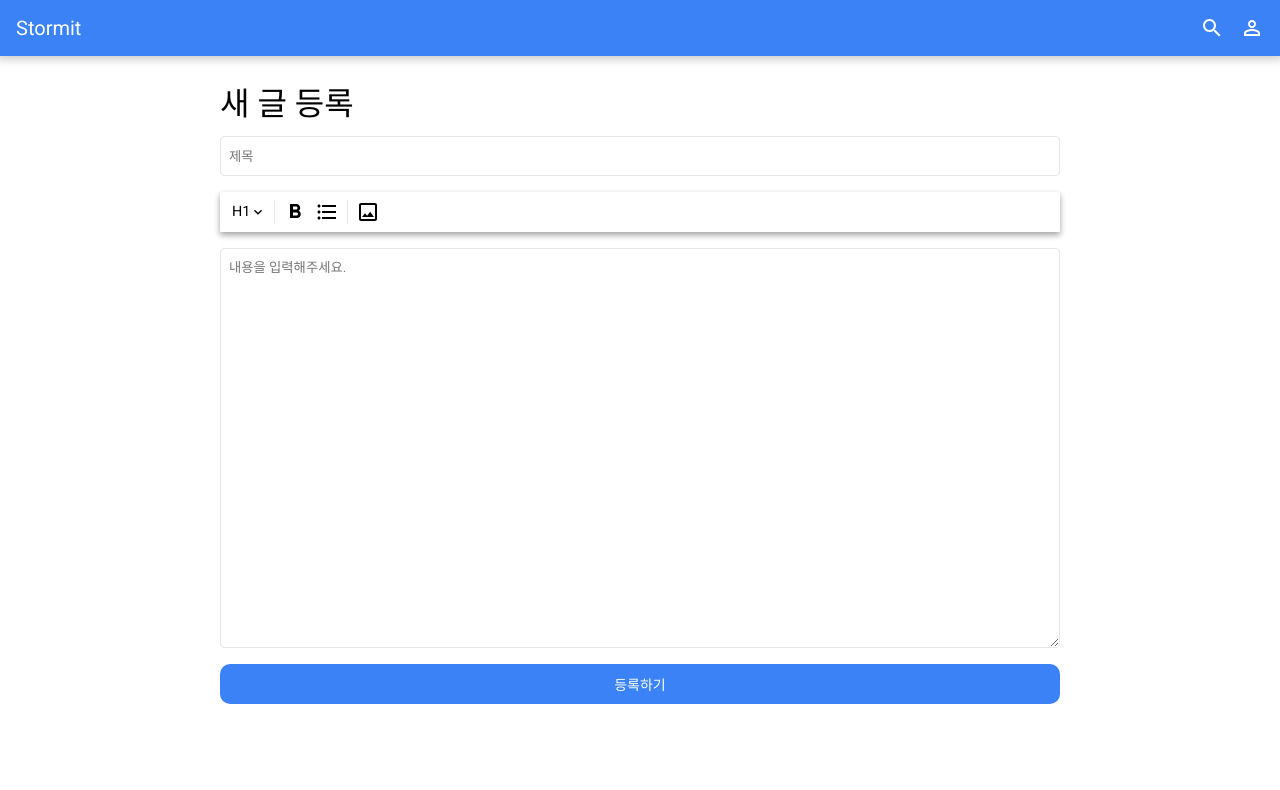
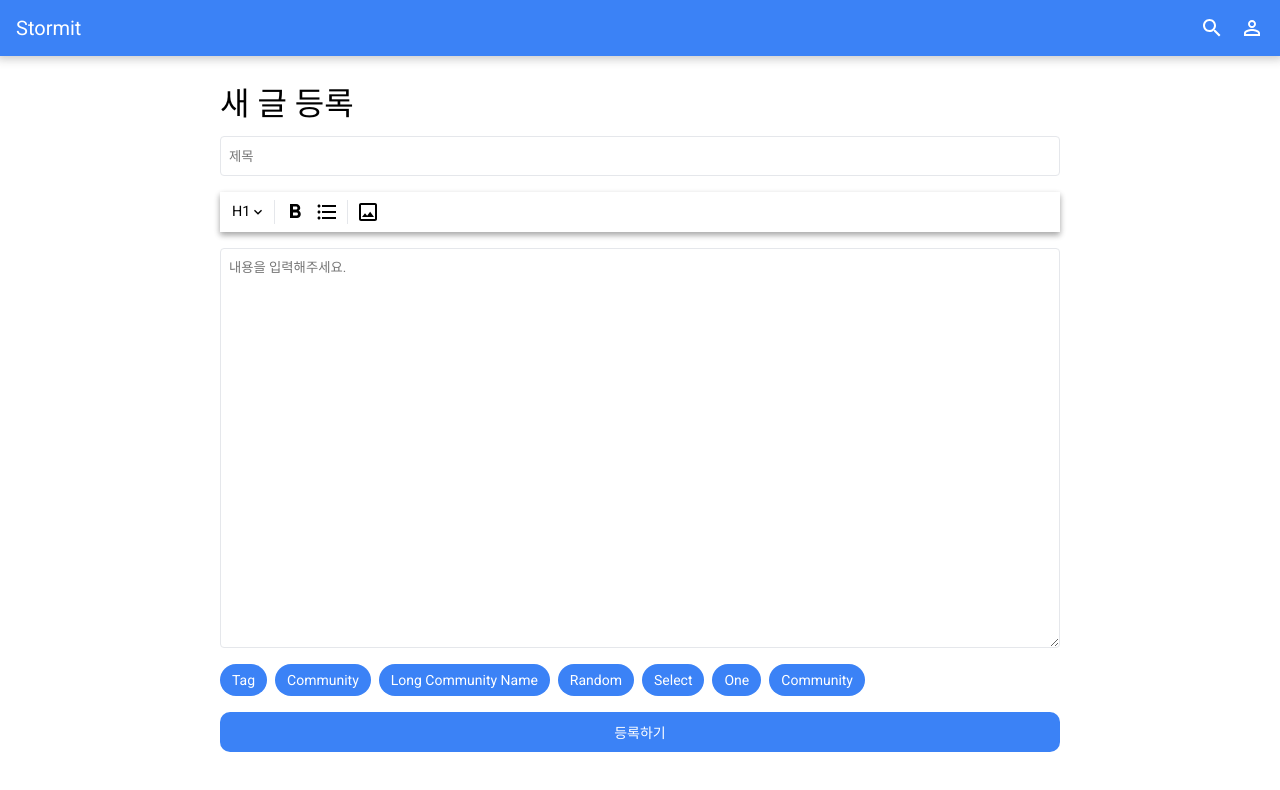
Before and after one commit to codestates/beb-04-stormit, a React (Create React App) app in the folder client/: page /post in a window 1280 px wide. Shown: the top 790 px of the page. Built offline with nearby package versions, Linux system fonts and the light colour scheme.

Commit message:
feat: 글쓰기 페이지 칩 추가

```diff
--- a/client/src/components/NavigationRail.tsx
+++ b/client/src/components/NavigationRail.tsx
@@ -13,7 +13,6 @@ import MenuIcon from "@mui/icons-material/Menu";
 import { useNavigate } from "react-router-dom";
 import { useDispatch, useSelector } from "../store";
 import { modalActions } from "../store/modalSlice";
-import CloseIcon from "@mui/icons-material/Close";
 
 const Base = styled.aside`
   display: flex;
--- a/client/src/pages/Post.tsx
+++ b/client/src/pages/Post.tsx
@@ -1,6 +1,7 @@
 import React from "react";
 import styled from "styled-components";
 import Button from "../components/common/Button";
+import Chip from "../components/common/Chip";
 import Input from "../components/common/Input";
 import Textarea from "../components/common/Textarea";
 import PostOptionCard from "../components/PostOptionCard";
@@ -17,6 +18,11 @@ const Base = styled.div`
     font-size: 2rem;
   }
 
+  .community-wrapper {
+    display: flex;
+    gap: 0.5rem; // 8px
+  }
+
   // 1240px
   @media screen and (min-width: 77.5rem) {
     max-width: 52.5rem;
@@ -31,6 +37,15 @@ const Post: React.FC = () => {
       <Input placeholder="제목" />
       <PostOptionCard />
       <Textarea height="25rem" placeholder="내용을 입력해주세요." />
+      <div className="community-wrapper">
+        <Chip>Tag</Chip>
+        <Chip>Community</Chip>
+        <Chip>Long Community Name</Chip>
+        <Chip>Random</Chip>
+        <Chip>Select</Chip>
+        <Chip>One</Chip>
+        <Chip>Community</Chip>
+      </div>
       <Button variant="contained">등록하기</Button>
     </Base>
   );
```
